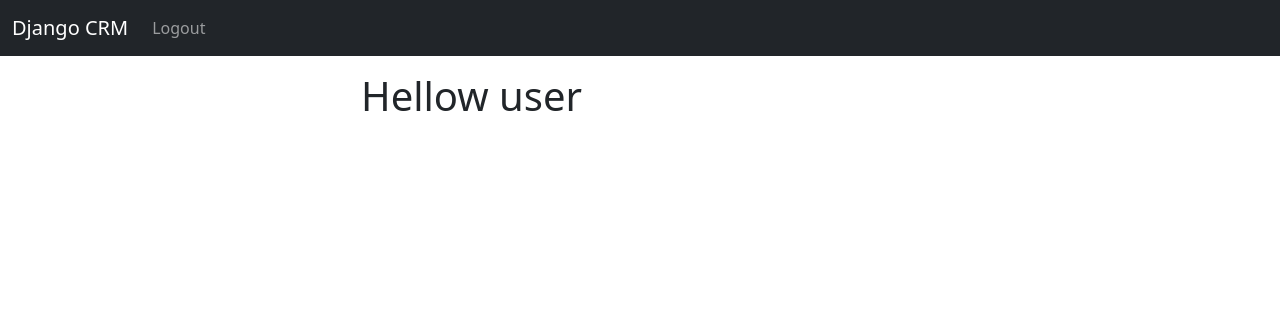
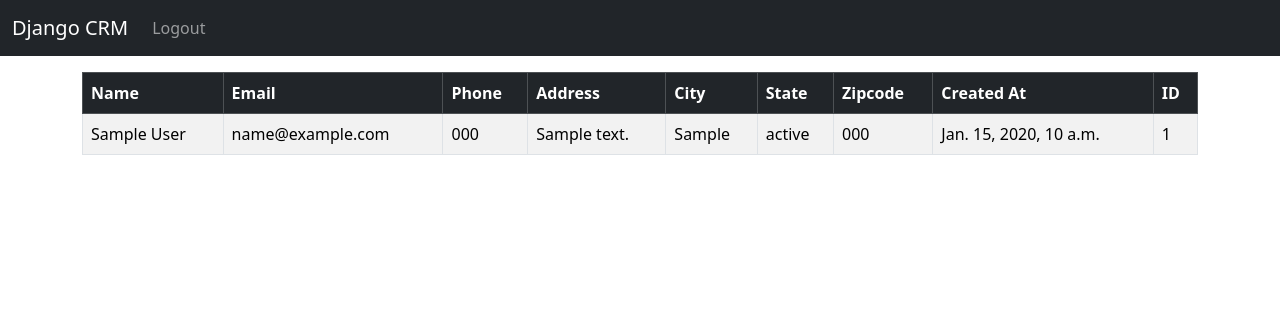
Before and after one commit to mavulag/Django-CRM, a Django app: page / in a window 1280 px wide. Shown: the top 316 px of the page. Run offline with Django 4.2, Linux system fonts and the light colour scheme; a user stored in the database is signed in; tables that the repository leaves empty hold one stand-in row (values such as "Sample post").

Commit message:
Adding table to display data from database

```diff
--- a/website/templates/home.html
+++ b/website/templates/home.html
@@ -2,10 +2,47 @@
 
 {% block content %}
 
-<div class="col-md-6 offset-md-3">
+{% comment %} <div class="col-md-6 offset-md-3"> {% endcomment %}
 
     {% if user.is_authenticated %}
-<h1>Hellow user</h1>
+
+<table class="table table-striped table-hover table-bordered">
+    <thead class="table-dark">
+        <tr>
+            <th scope="col">Name</th>
+            <th scope="col">Email</th>
+            <th scope="col">Phone</th>
+            <th scope="col">Address</th>
+            <th scope="col">City</th>
+            <th scope="col">State</th>
+            <th scope="col">Zipcode</th>
+            <th scope="col">Created At</th>
+            <th scope="col">ID</th>
+        </tr>
+    </thead>
+    <tbody>
+
+        {% if records %}
+        {% for record in records %}
+        <tr>
+
+            <td>{{record.first_name}} {{record.last_name}}</td>
+            <td>{{record.email}}</td>
+            <td>{{record.phone}}</td>
+            <td>{{record.address}}</td>
+            <td>{{record.city}}</td>
+            <td>{{record.state}}</td>
+            <td>{{record.zipcode}}</td>
+            <td>{{record.created_at}}</td>
+            <td>{{record.id}}</td>
+
+        </tr>
+        {% endfor %}
+        {% endif %}
+
+    </tbody>
+</table>
+
 
 {% else %}
     <h1>Login</h1>
@@ -21,7 +58,7 @@
         </div>
         <button type="submit" class="btn btn-secondary">Login</button>
     </form>
-</div>
+{% comment %} </div> {% endcomment %}
 {% endif %}
 
 {% endblock %}
```
